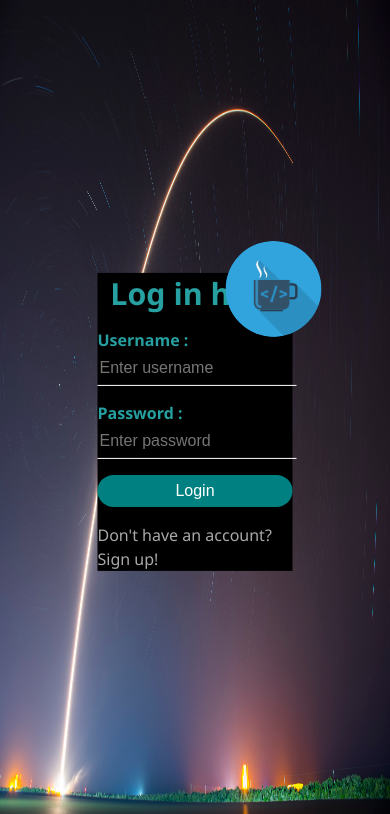
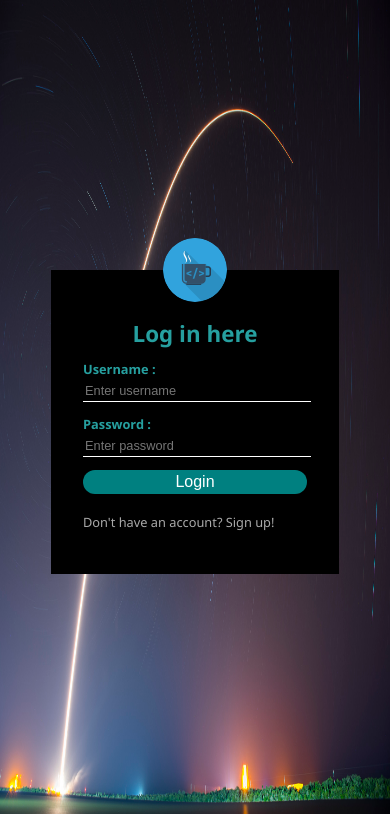
Before and after one commit to LaviniaDisca/HTTPCafe, a PHP site: page /Login.html in a window 390 px wide. Shown: the top 814 px of the page. Run offline with PHP 8.4, Linux system fonts and the light colour scheme.

Commit message:
responsive log+reg

```diff
--- a/css/Login-style.css
+++ b/css/Login-style.css
@@ -9,22 +9,10 @@ body {
     font-family: 'Segoe UI', Tahoma, Geneva, Verdana, sans-serif;
 }
 
-@media only screen and (min-width: 600) {
-    .loginbox {
-        width: 22em;
-        height: 25em;
-        padding: 5em 2em;
-    }
-}
-@media only screen and (min-width: 300) and (max-width: 600){
-    .loginbox{
-        width: 16em;
-        height: 18em;
-        padding: 5em 2em;
-    }
-}
-
 .loginbox {
+    width: 22em;
+    height: 25em;
+    padding: 5em 2em;
     background: rgb(0, 0, 0);
     color: rgb(38, 160, 160);
     top: 50%;
@@ -99,3 +87,42 @@ h1 {
 .loginbox a:hover {
     color: mediumseagreen;
 }
+
+@media (max-width: 600px) {
+    .avatar {
+        width: 4em;
+        height: 4em;
+        border-radius: 13em;
+        top: -2em;
+        left: 7em;
+    }
+    .loginbox {
+        width: 18em;
+        height: 19em;
+        padding: 3em 2em;
+    }
+    h1 {
+        font-size: 1.4em;
+    }
+    .loginbox p {
+        font-size: 0.8em;
+    }
+    .loginbox input {
+        font-size: 0.8em;
+    }
+    .loginbox input[type="text"], input[type="password"] {
+        height: 1.5em;
+        color: #fff;
+        font-size: 0.8em;
+    }
+    .loginbox button[type="submit"] {
+        height: 1.5em;
+        color: #fff;
+        font-size: 1em;
+    }
+    .loginbox a {
+        text-decoration: none;
+        font-size: 0.8em;
+        line-height: 1em;
+    }
+}
```
Also changed, not shown: css/Register-style.css (+48 -0 lines).
